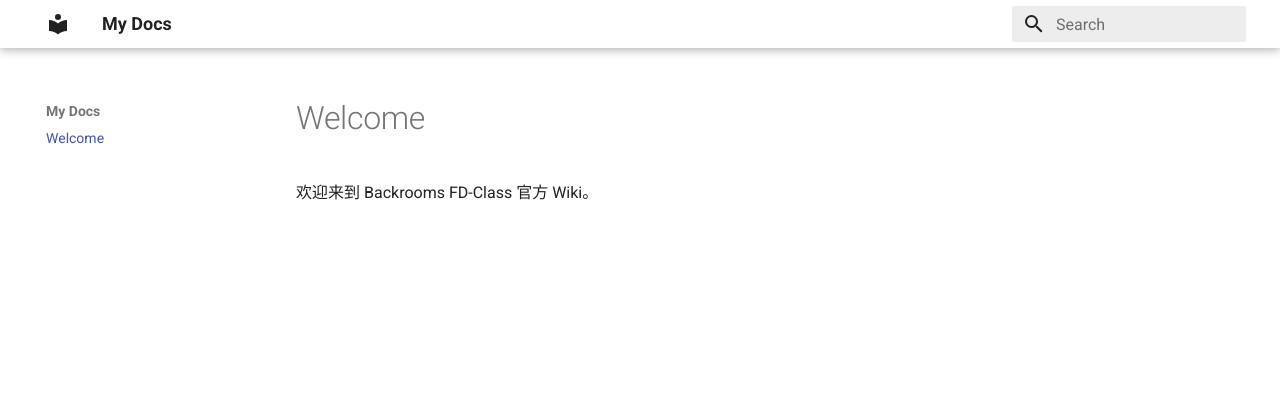
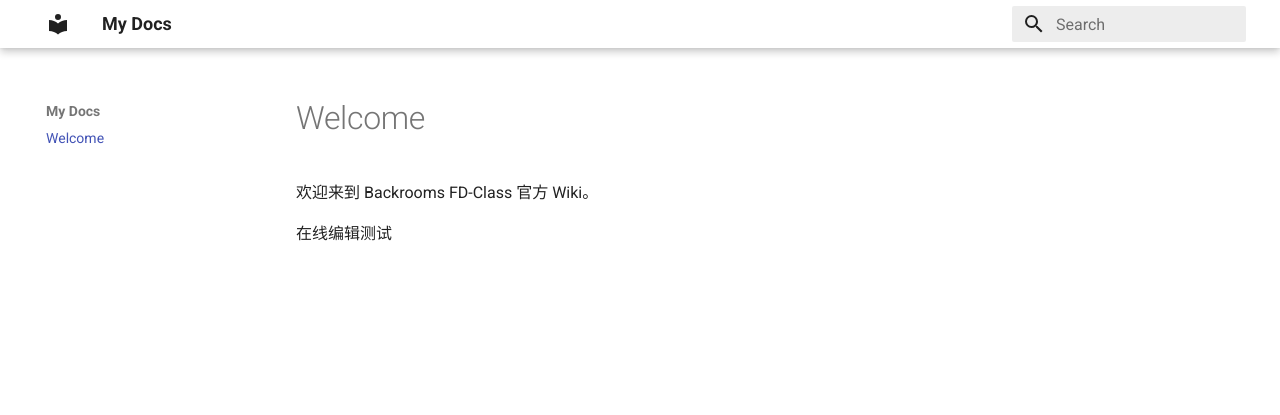
Before and after one commit to Chocolateater/FD-Class, an MkDocs documentation site: the page built from docs/index.md, in a window 1280 px wide. Shown: the top 415 px of the page. Built offline with MkDocs 1.6.1 and Material for MkDocs 9.7.7, drawn with Linux system fonts in a browser that asks for light colours.

Commit message:
Update index.md

```diff
--- a/docs/index.md
+++ b/docs/index.md
@@ -1,3 +1,5 @@
 # Welcome
 
 欢迎来到 Backrooms FD-Class 官方 Wiki。
+
+在线编辑测试
```
